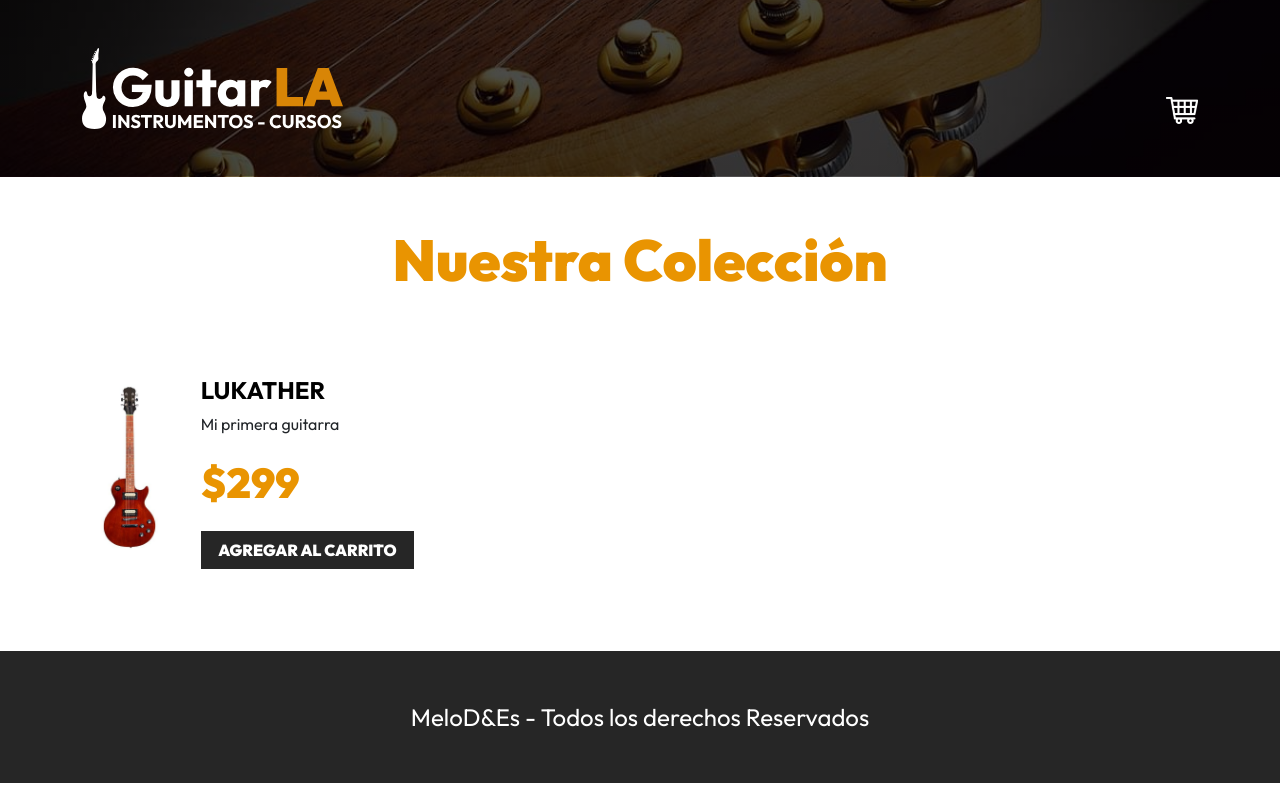
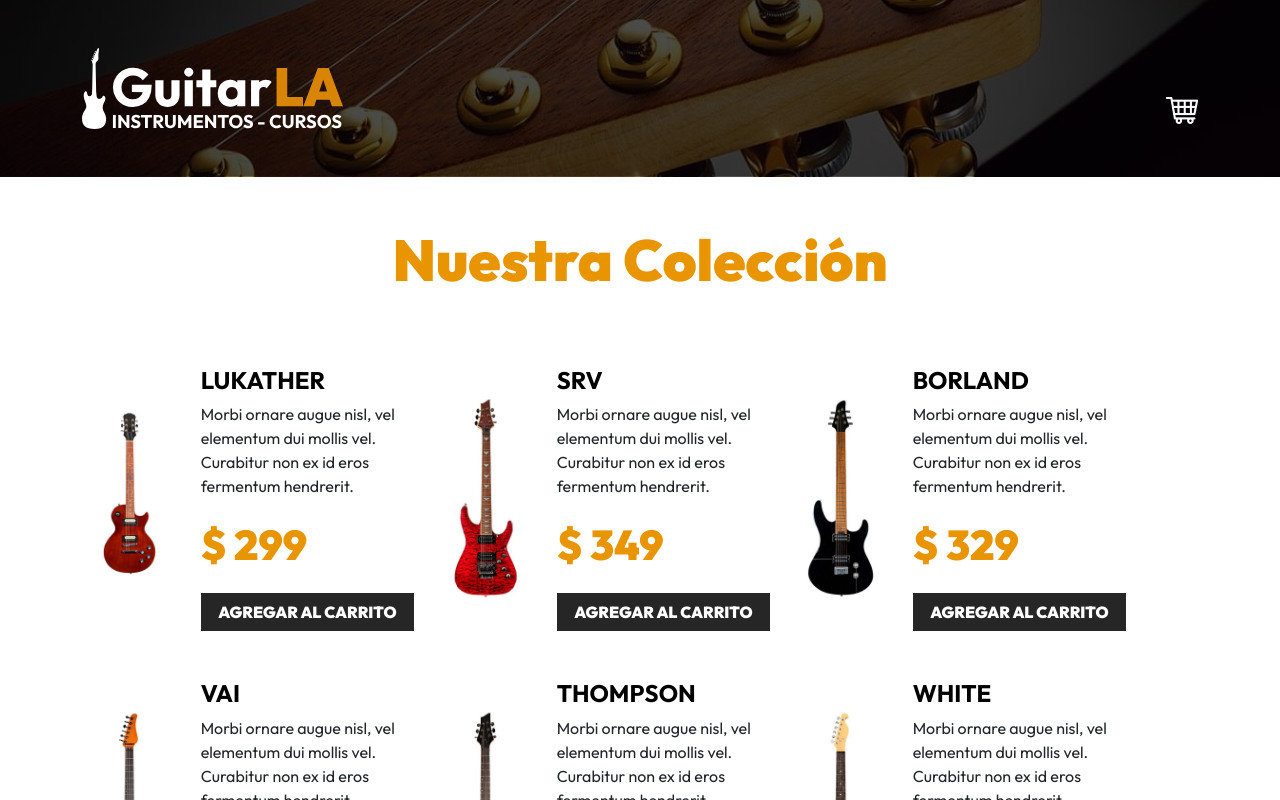
Before and after one commit to EzequielCruzDiaz/guitarla, a React (Vite) app: page / in a window 1280 px wide. Shown: the top 800 px of the page. Built offline with nearby package versions, Linux system fonts and the light colour scheme.

Commit message:
Uso de los props

```diff
--- a/src/App.jsx
+++ b/src/App.jsx
@@ -4,8 +4,8 @@
 import { db } from "./data/db";
 
 function App() {
-  const [data, setData] = useState([db]);
-
+  const [data, setData] = useState(db);
+  console.log(data);
   return (
     <>
       <Header />
@@ -14,8 +14,8 @@
         <h2 className="text-center">Nuestra Colección</h2>
 
         <div className="row mt-5">
-          {data.map((id) => (
-            <Guitar key={id} />
+          {data.map((item) => (
+            <Guitar key={item.id} guitarprops={item} />
           ))}
         </div>
       </main>
--- a/src/components/Guitar.jsx
+++ b/src/components/Guitar.jsx
@@ -1,17 +1,19 @@
-export default function Guitar() {
+export default function Guitar({ guitarprops }) {
+  const { id, name, image, description, price } = guitarprops;
+
   return (
     <div className="col-md-6 col-lg-4 my-4 row align-items-center">
       <div className="col-4">
         <img
           className="img-fluid"
-          src="./public/img/guitarra_01.jpg"
+          src={`/img/${image}.jpg`}
           alt="imagen guitarra"
         />
       </div>
       <div className="col-8">
-        <h3 className="text-black fs-4 fw-bold text-uppercase">Lukather</h3>
-        <p>Mi primera guitarra</p>
-        <p className="fw-black text-primary fs-3">$299</p>
+        <h3 className="text-black fs-4 fw-bold text-uppercase">{name}</h3>
+        <p>{description}</p>
+        <p className="fw-black text-primary fs-3">$ {price}</p>
         <button type="button" className="btn btn-dark w-100">
           Agregar al Carrito
         </button>
```
